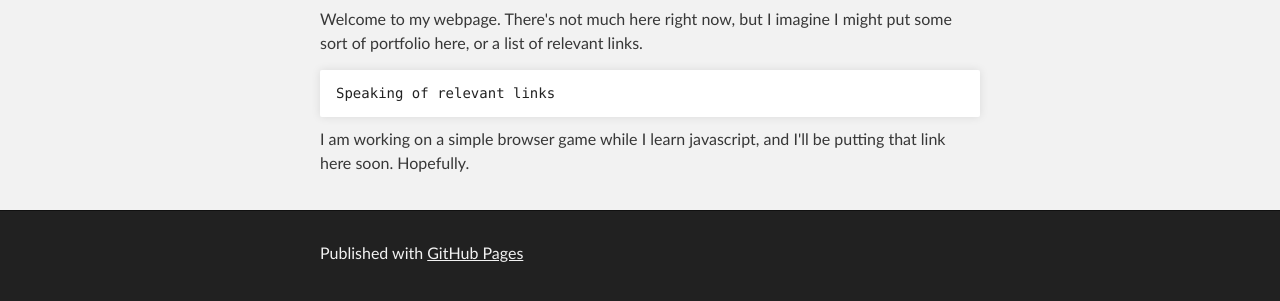
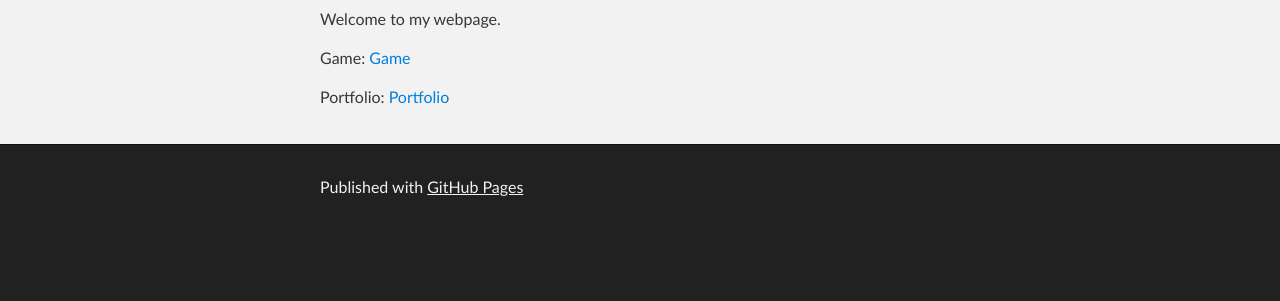
Before and after one commit to adeeda/adeeda.github.io, a plain HTML site: page index.html in a window 1280 px wide. Shown: the part 317-618 px from the top of the page. Drawn offline with Linux system fonts and the light colour scheme.

Commit message:
added a couple links

```diff
--- a/index.html
+++ b/index.html
@@ -27,27 +27,12 @@
       <section id="main_content" class="inner">
         <h1><a id="welcome" class="anchor" href="#welcome" aria-hidden="true"><span class="octicon octicon-link"></span></a>Hello!</h1>
 
-			<p>Welcome to my webpage. There's not much here right now, but I imagine I might put some sort of portfolio here, or a list of relevant links.</p>
+			<p>Welcome to my webpage.</p>
 
-			<pre><code>Speaking of relevant links</code></pre>
+			<p>Game: <a href="https://adeeda.github.io/game/">Game</a></p>
 
-			<p>I am working on a simple browser game while I learn javascript, and I'll be putting that link here soon. Hopefully.</p>
+			<p>Portfolio: <a href="https://portfolium.com/aellio05/portfolio">Portfolio</a></p>
 
-			<!--
-
-			<h2><a id="header-1" class="anchor" href="#header-1" aria-hidden="true"><span class="octicon octicon-link"></span></a>Header 1</h2>
-
-			<p>Lorum Ipsum</p>
-
-			<h2><a id="header-2" class="anchor" href="#header-2" aria-hidden="true"><span class="octicon octicon-link"></span></a>Header 2</h2>
-
-			<p>Ipsum Lorum</p>
-
-			<h2><a id="header-3" class="anchor" href="#header-3" aria-hidden="true"><span class="octicon octicon-link"></span></a>Header 3</h2>
-
-			<p>I'm so bored right now</p>
-
-			-->
       </section>
     </div>
 
```
